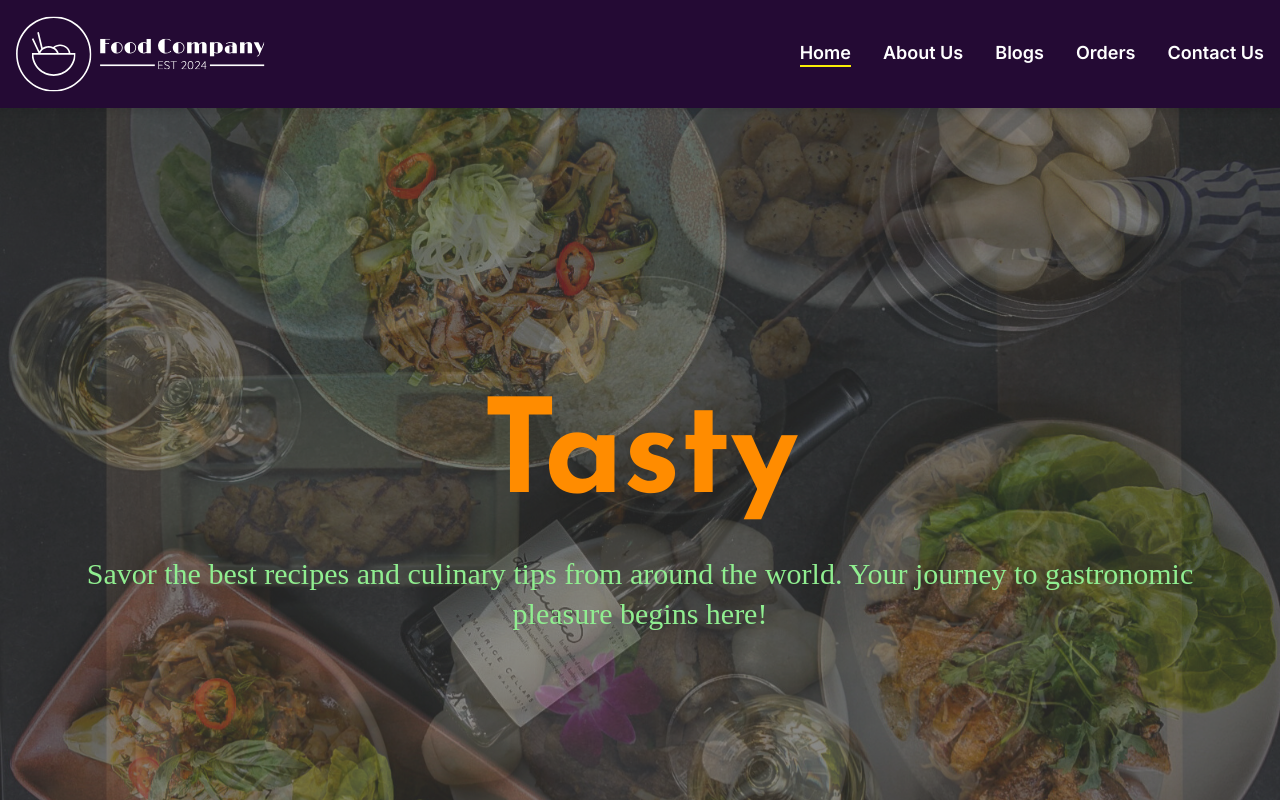
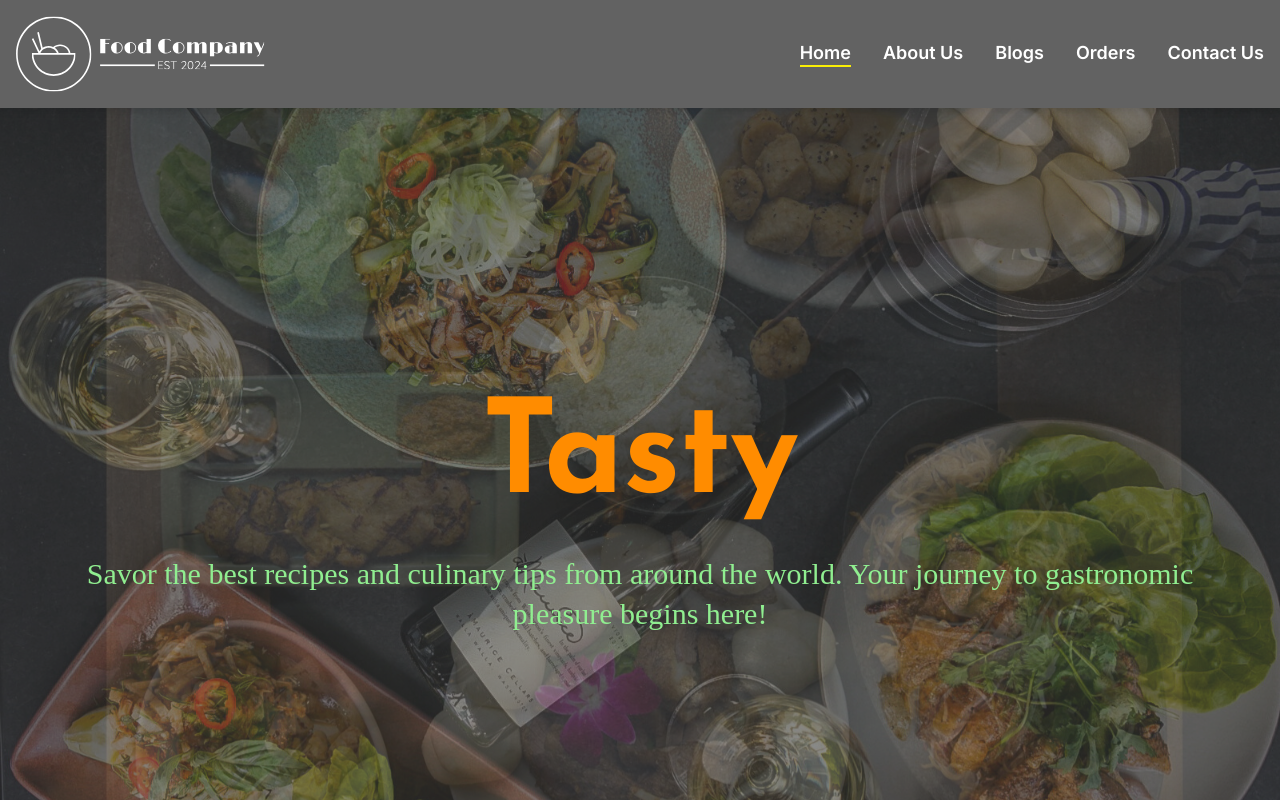
Before and after one commit to lalitjakhar/food-recipe-blog, a Next.js app: page / in a window 1280 px wide. Shown: the top 800 px of the page. Built offline with nearby package versions, Linux system fonts and the light colour scheme; a web font is replaced by a local one.

Commit message:
Update navbar.module.css

```diff
--- a/app/components/navbar/navbar.module.css
+++ b/app/components/navbar/navbar.module.css
@@ -1,7 +1,7 @@
 .navbarcontainer {
   position: sticky;
   top: 0;
-  background-color: #240a34;
+  background-color: #626262;
   backdrop-filter: blur(40px);
   box-shadow: 0 4px 6px rgba(0, 0, 0, 0.1);
   align-items: center;
```
